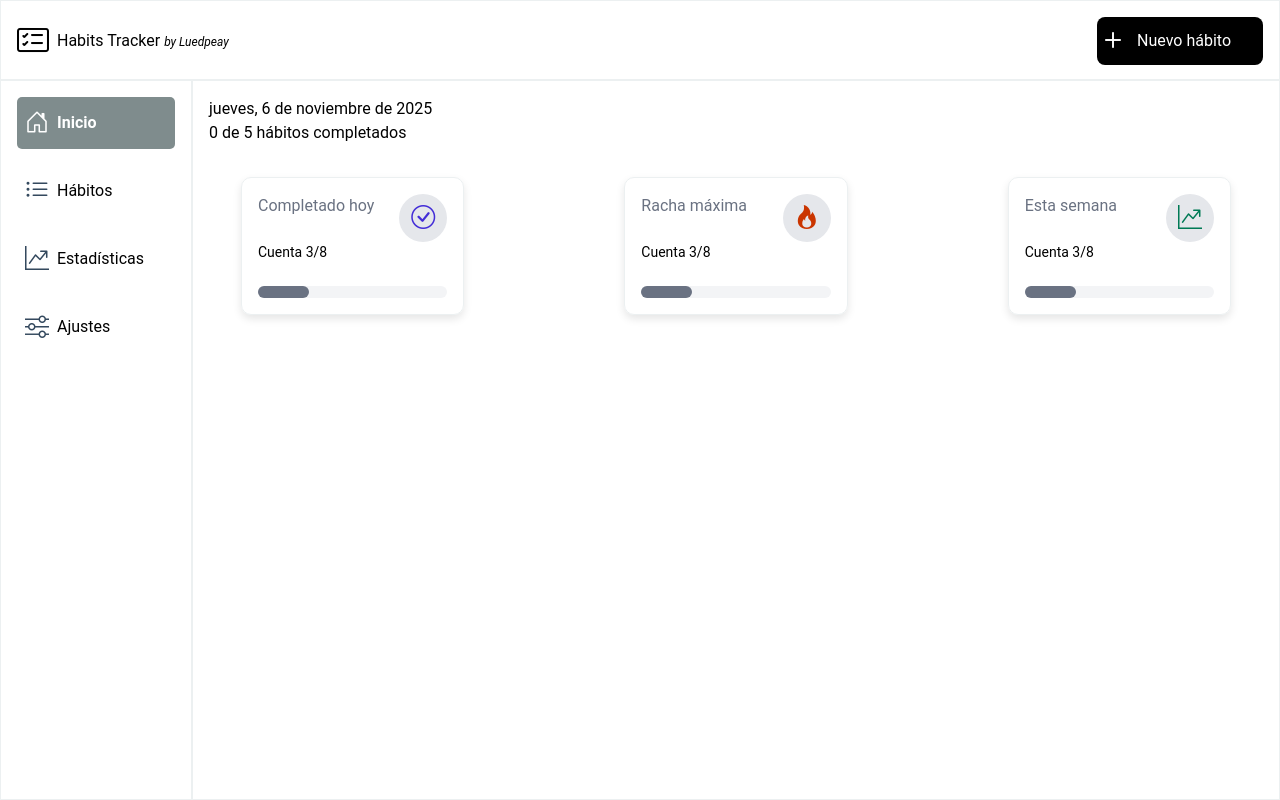
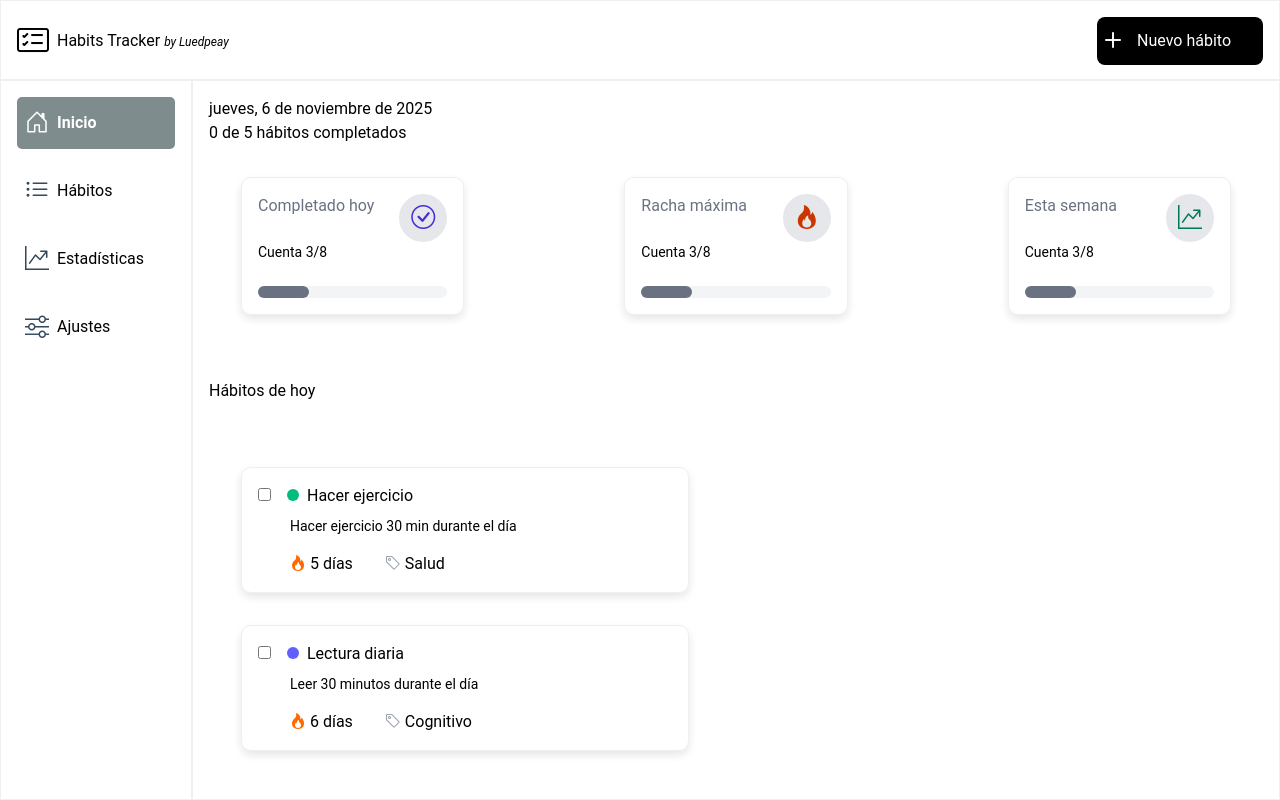
Before and after one commit to LuEdPeAy/habit-tracker, a Vue app: page / in a window 1280 px wide. Built offline with nearby package versions, Linux system fonts and the light colour scheme.

Commit message:
Feature: Add today habits; Add single habit card

```diff
--- a/src/components/Main-content.vue
+++ b/src/components/Main-content.vue
@@ -1,5 +1,6 @@
 <script setup lang="ts">
 import HabitCard from "./shared/components/habit-card.vue";
+import TodayHabits from "./today-habits.vue";
 
 const fecha = new Date();
 
@@ -15,10 +16,13 @@ const diaActualTexto = fecha.toLocaleString('es-MX', { weekday: 'long' });
         <h5>0 de 5 hábitos completados</h5>
     </div>
 
-    <div class="cards">
+    <div class="cards mb-16">
         <HabitCard title="Completado hoy" icon="bi bi-check-circle text-2xl text-indigo-700" />
         <HabitCard title="Racha máxima" icon="bi bi-fire text-2xl text-orange-700" />
         <HabitCard title="Esta semana" icon="bi bi-graph-up-arrow text-2xl text-emerald-700" />
+    </div>
+    <div>
+        <TodayHabits />
     </div>
 </template>
 <style scoped>
--- /dev/null
+++ b/src/components/shared/components/single-habit-card.vue
@@ -0,0 +1,51 @@
+<script setup lang="ts">
+const props = defineProps<{
+    id: number | string,
+    color: string,
+    title: string,
+    description: string,
+    frecuency: string,
+    tag: string,
+}>()
+
+function completedHabits(event: Event) {
+    // Lógica para contar hábitos completados
+    const checkbox = event.target as HTMLInputElement;
+    const habitTitle = document.getElementById('habit-title-' + props.id);
+    if (checkbox.checked) {
+        // Incrementar el contador de hábitos completados
+        habitTitle?.classList.add('habit-completed');
+    } else {
+        // Decrementar el contador de hábitos completados
+        habitTitle?.classList.remove('habit-completed');
+    }
+    return 0;
+}
+</script>
+<template>
+    <div class="habit-card mt-8">
+        <input type="checkbox" name="completeHabit" :id="'completeHabit' + id" class="mr-4" @click="completedHabits">
+        <span :class="[color, 'inline-block', 'w-3', 'h-3', 'rounded-full', 'mr-2']"></span>
+        <p class="inline-block mb-2" :id="'habit-title-' + id">{{ title }}</p>
+        <p class="text-sm ml-8">{{ description }}</p>
+        <div class="flex mt-4">
+            <div>
+                <i class="bi bi-fire text-orange-500 ml-8"></i> {{ frecuency }}
+            </div>
+            <div><i class="bi bi-tag ml-8 text-gray-400"></i> {{ tag }}</div>
+        </div>
+    </div>
+</template>
+<style scoped>
+.habit-card {
+    padding: 1em;
+    border-radius: 10px;
+    box-shadow: 0 4px 8px rgba(0, 0, 0, 0.1);
+    flex: 1;
+    border: 1px solid #ecf0f1;
+}
+
+.habit-completed {
+    text-decoration: line-through;
+}
+</style>
--- /dev/null
+++ b/src/components/today-habits.vue
@@ -0,0 +1,16 @@
+<script setup lang="ts">
+import SingleHabitCard from "./shared/components/single-habit-card.vue";
+
+</script>
+<template>
+    <div class="flex">
+        <h2>Hábitos de hoy</h2>
+    </div>
+    <div class="w-lg p-8 bg-gray ">
+        <SingleHabitCard id="1" color="bg-emerald-500" title="Hacer ejercicio"
+            description="Hacer ejercicio 30 min durante el día" frecuency="5 días" tag="Salud" />
+        <SingleHabitCard id="2" color="bg-indigo-500" title="Lectura diaria"
+            description="Leer 30 minutos durante el día" frecuency="6 días" tag="Cognitivo" />
+    </div>
+</template>
+<style scoped></style>
```
Also changed, not shown: 1 other file (tests, documents, lock files or other folders).
